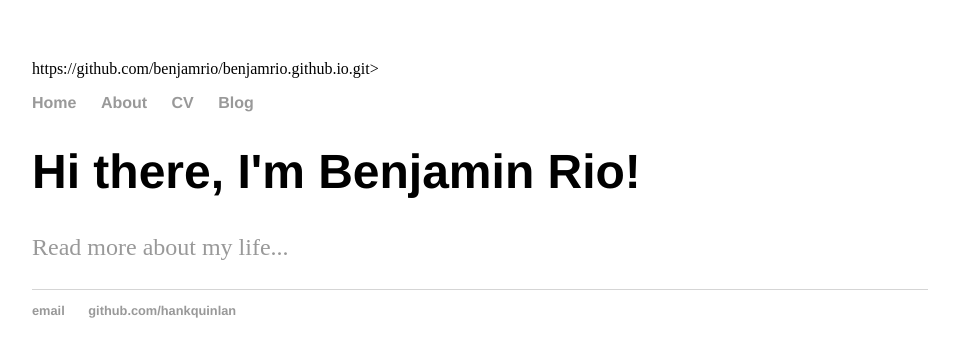
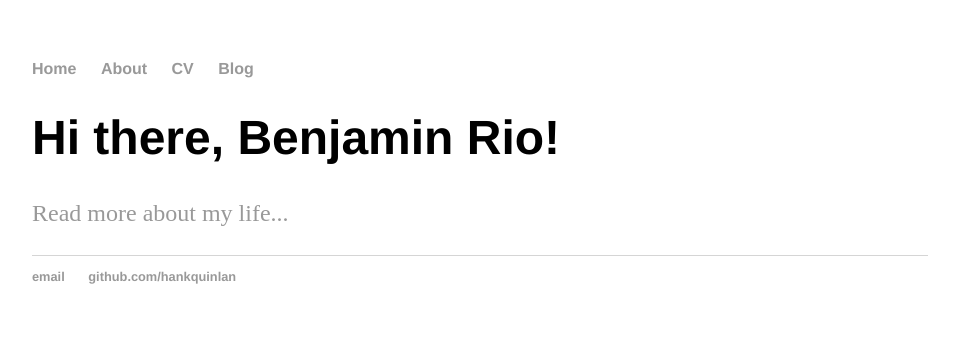
Before and after one commit to benjamrio/benjamrio.github.io, a Jekyll site: the page built from index.html, in a window 1280 px wide. Shown: the top 357 px of the page, without its empty margins (160-1119 px from the left). Built offline with Jekyll 4.4.1, drawn with Linux system fonts in a browser that asks for light colours.

Commit message:
Update index.html

```diff
--- a/index.html
+++ b/index.html
@@ -1,36 +1,8 @@
-<!DOCTYPE html>
-<html>
-
-<head>
-    <title>Hank Quinlan, Horrible Cop</title>
-
-    <head>https://github.com/benjamrio/benjamrio.github.io.git</head>>
-    <link rel="stylesheet" type="text/css" href="/css/main.css">
-</head>
-
-<body>
-    <nav>
-        <ul>
-            <li><a href="/">Home</a></li>
-            <li><a href="/about">About</a></li>
-            <li><a href="/cv">CV</a></li>
-            <li><a href="/blog">Blog</a></li>
-        </ul>
-    </nav>
-    <div class="container">
-        <div class="blurb">
-            <h1>Hi there, I'm Benjamin Rio!</h1>
-            <p> <a href="/about">Read more about my life...</a></p>
-        </div>
-        <!-- /.blurb -->
-    </div>
-    <!-- /.container -->
-    <footer>
-        <ul>
-            <li><a href="mailto:hankquinlanhub@gmail.com">email</a></li>
-            <li><a href="https://github.com/hankquinlan">github.com/hankquinlan</a></li>
-        </ul>
-    </footer>
-</body>
-
-</html>
+---
+layout: default
+title: Benjamin Rio
+---
+<div class="blurb">
+	<h1>Hi there, Benjamin Rio!</h1>
+	<p> <a href="/about">Read more about my life...</a></p>
+</div><!-- /.blurb -->
```
